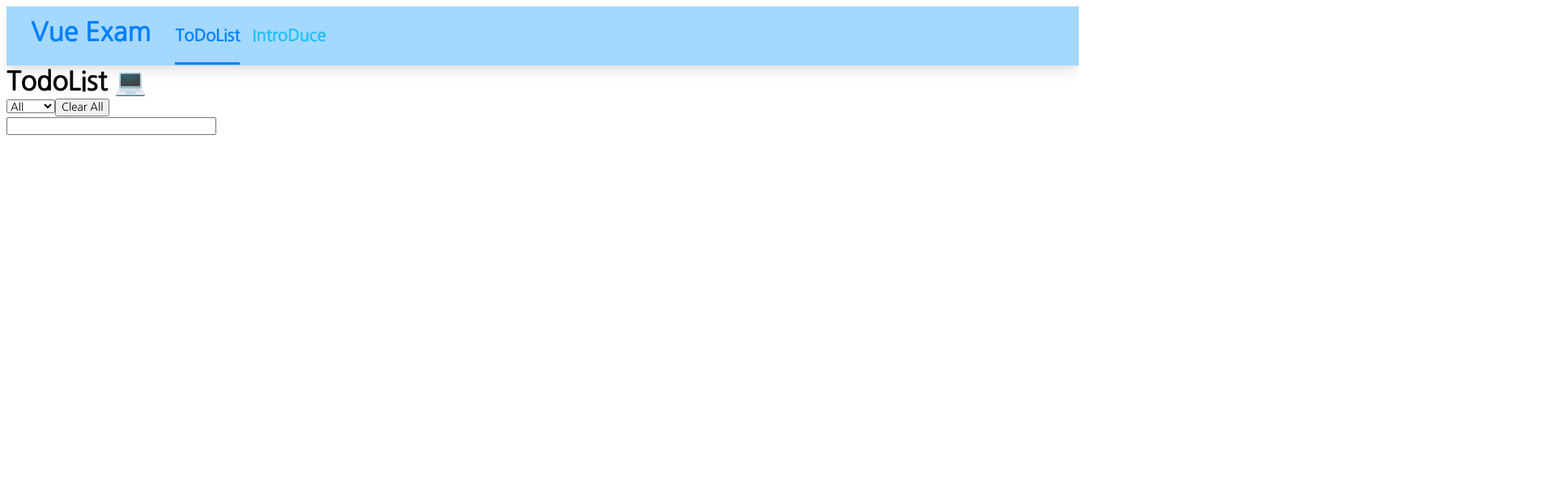
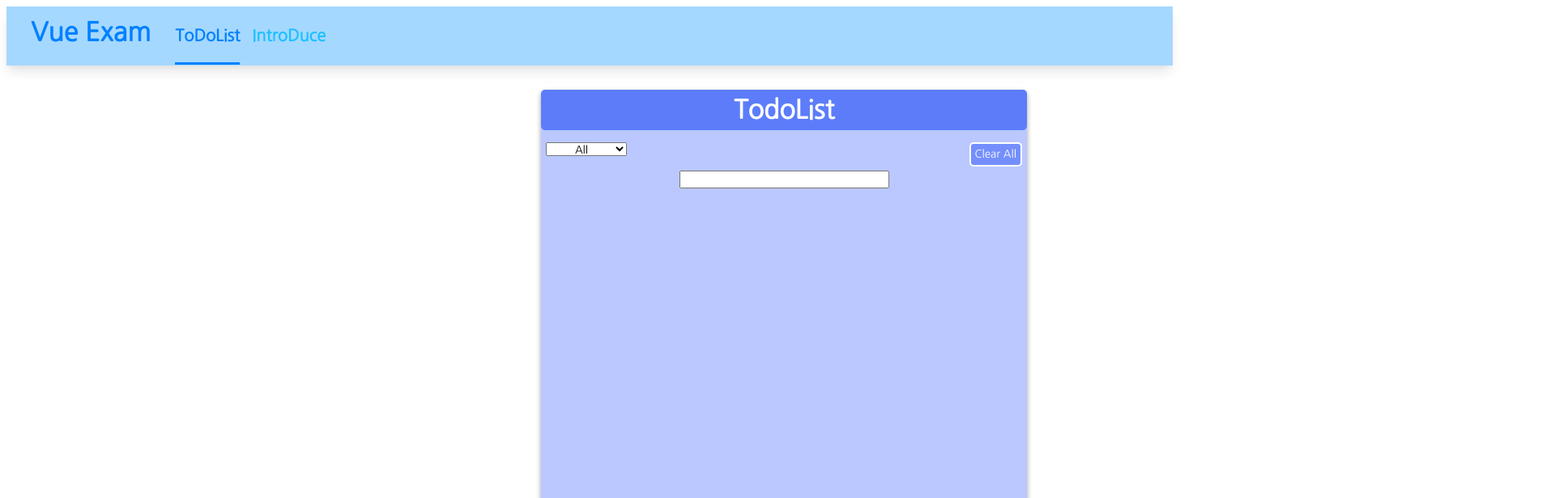
Before and after one commit to Clzzi/Web-Programing-In-School, a Vue app in the folder web-programing--vue-exam/: page /#/ in a window 1280 px wide. Shown: the top 616 px of the page at 81% size, 1920 px wide, since content can reach past the window. Built offline with nearby package versions, Linux system fonts and the light colour scheme.

Commit message:
Add: TodoTitle Styling, Todo Base Styling, Button & SelecBox Styling

```diff
--- a/web-programing--vue-exam/src/App.vue
+++ b/web-programing--vue-exam/src/App.vue
@@ -4,7 +4,7 @@
       <Nav />
     </header>
     <main class="container">
-      <router-view/>
+      <router-view />
     </main>
   </div>
 </template>
@@ -13,10 +13,21 @@
 @import url("https://fonts.googleapis.com/css2?family=Nanum+Gothic&display=swap");
 * {
   font-family: "Nanum Gothic", sans-serif;
+  box-sizing: border-box;
 }
 .app {
   width: 100vw;
   height: 100vh;
+  min-width: 1440px;
+}
+.container {
+  display: block;
+  min-width: 1920px;
+  max-width: 100vw;
+  width: 100%;
+  justify-content: center;
+  text-align: center;
+  align-items: center;
 }
 </style>
 
--- a/web-programing--vue-exam/src/components/Nav.vue
+++ b/web-programing--vue-exam/src/components/Nav.vue
@@ -17,6 +17,7 @@ export default {};
 <style lang="scss">
 .nav {
   width: 100%;
+  min-width: 1440px;
   height: 73px;
   display: inline-block;
   padding: 0px 30px 0px 30px;
@@ -24,6 +25,7 @@ export default {};
   justify-content: center;
   line-height: 65px;
   background-color: #a5d8ff;
+  margin-bottom: 30px;
   box-shadow: rgba(0, 0, 0, 0.1) 0px 10px 15px -3px, rgba(0, 0, 0, 0.05) 0px 4px 6px -2px;
   &-Logo {
     font-size: 2rem;
--- a/web-programing--vue-exam/src/components/TodoHeader.vue
+++ b/web-programing--vue-exam/src/components/TodoHeader.vue
@@ -1,14 +1,25 @@
 <template>
-  <div>
-    <select name="all" @change="onChange(onChange($event))">
+  <div class="TodoHeader">
+    <select
+      name="all"
+      @change="onChange(onChange($event))"
+      class="TodoHeader-SelectBox"
+    >
       <option value="all">All</option>
       <option value="active">Active</option>
       <option value="done">Done</option>
     </select>
-    <button type="button" @click="removeCompletedTodo" v-show="completedCount">
+    <button type="button" @click="clearAll" class="TodoHeader-ClearAll">
+      Clear All
+    </button>
+    <button
+      type="button"
+      @click="removeCompletedTodo"
+      v-show="completedCount"
+      class="TodoHeader-ClearDone"
+    >
       Clear Done
     </button>
-    <button type="button" @click="clearAll">Clear All</button>
   </div>
 </template>
 
@@ -28,4 +39,46 @@ export default {
 };
 </script>
 
-<style></style>
+<style lang="scss">
+.TodoHeader {
+  padding: 0px 6px 0px 6px;
+  display: inline-block;
+  width: 100%;
+  height: 30px;
+  text-align: start;
+  &-SelectBox {
+    float: left;
+    width: 100px;
+    text-align-last: center;
+    text-align: center;
+    -ms-text-align-last: center;
+    -moz-text-align-last: center;
+    outline: none;
+  }
+  &-ClearDone {
+    float: right;
+    height: 100%;
+    border: none;
+    padding: 0px 5px 0px 5px;
+    border-radius: 5px;
+    background-color: #748ffc;
+    border: 2px solid white;
+    color: white;
+    outline: none;
+    cursor: pointer;
+    margin-right: 5px;
+  }
+  &-ClearAll {
+    float: right;
+    height: 100%;
+    border: none;
+    padding: 0px 5px 0px 5px;
+    border-radius: 5px;
+    background-color: #748ffc;
+    border: 2px solid white;
+    color: white;
+    outline: none;
+    cursor: pointer;
+  }
+}
+</style>
--- a/web-programing--vue-exam/src/components/TodoTitle.vue
+++ b/web-programing--vue-exam/src/components/TodoTitle.vue
@@ -1,9 +1,17 @@
 <template>
-  <div class="TodoTitle">TodoList 💻</div>
+  <div class="TodoTitle">TodoList</div>
 </template>
 <style lang="scss">
   .TodoTitle {
     font-size: 2rem;
     font-weight: bold;
+    width: 100%;
+    background: #5c7cfa;
+    height: 50px;
+    margin-bottom: 15px;
+    border-radius: 5px;
+    color: white;
+    vertical-align: middle;
+    line-height: 50px;
   }
 </style>
--- a/web-programing--vue-exam/src/views/Todo.vue
+++ b/web-programing--vue-exam/src/views/Todo.vue
@@ -1,5 +1,5 @@
 <template>
-  <div class="todo">
+  <div class="Todo">
     <TodoTitle />
     <TodoHeader />
     <TodoInput />
@@ -24,5 +24,14 @@ export default {
 </script>
 
 <style lang="scss">
-
+  .Todo {
+    display: inline-block;
+    width: 600px;
+    height: 600px;
+    min-width: 600px;
+    min-height: 600px;
+    background-color: #bac8ff;
+    border-radius: 5px;
+    box-shadow: rgba(0, 0, 0, 0.16) 0px 3px 6px, rgba(0, 0, 0, 0.23) 0px 3px 6px;
+  }
 </style>
```
